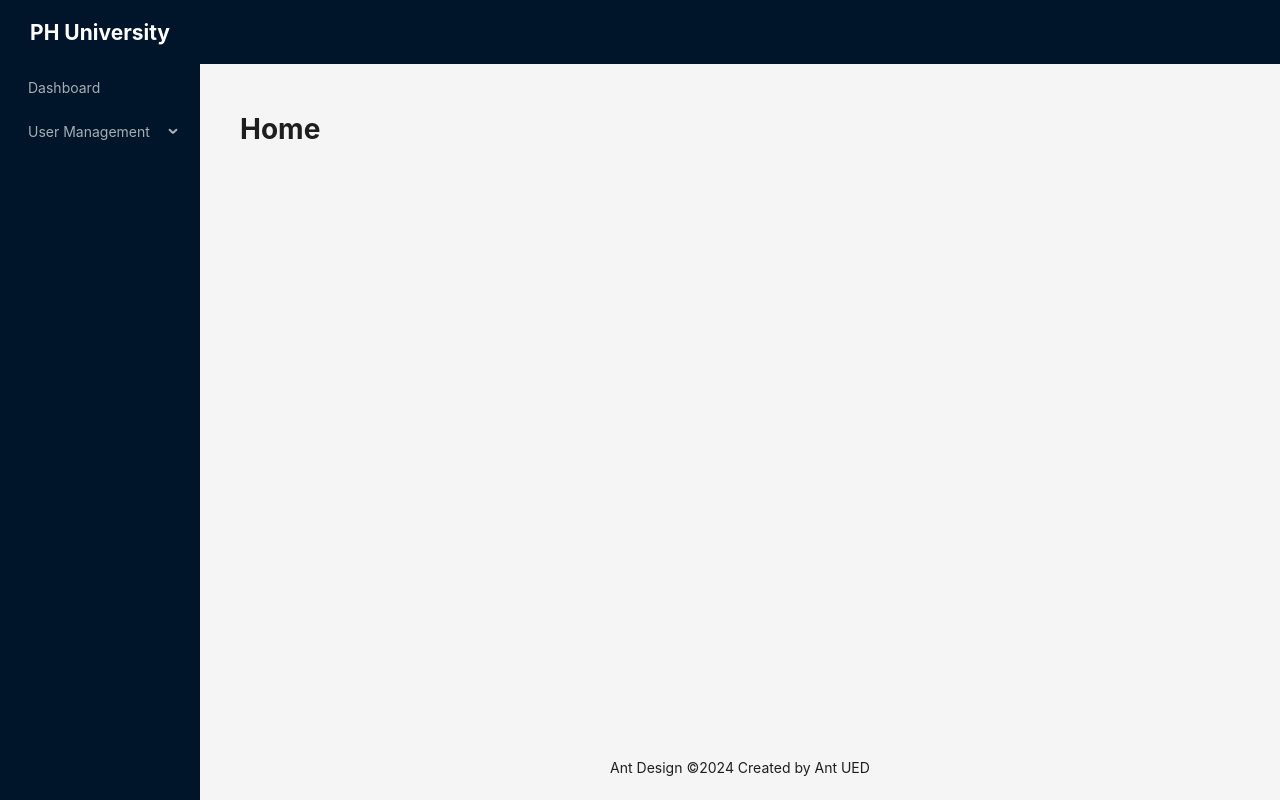
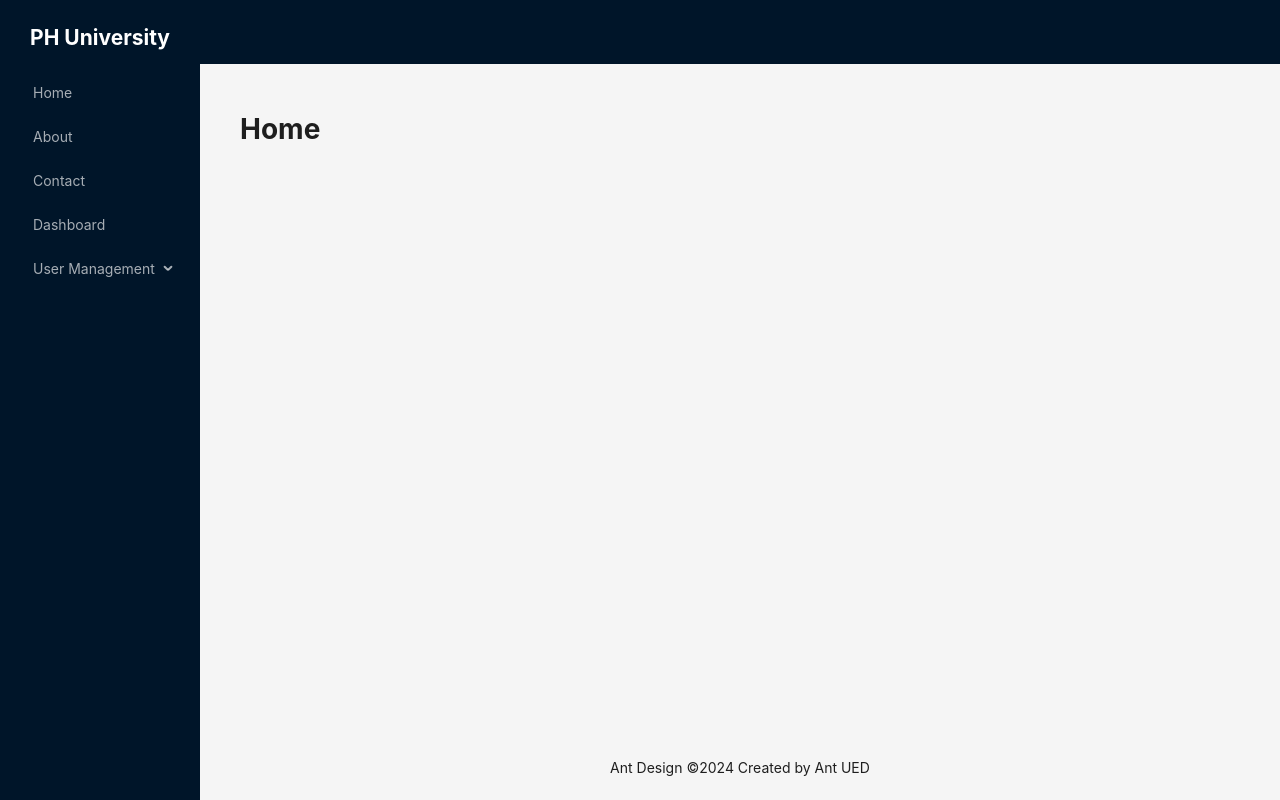
Before and after one commit to Robin0787/PH-University-Client, a React (Vite) app: page / in a window 1280 px wide. Built offline with nearby package versions, Linux system fonts and the light colour scheme.

Commit message:
'Updated'

```diff
--- a/src/components/layout/MainLayout.tsx
+++ b/src/components/layout/MainLayout.tsx
@@ -4,6 +4,18 @@ import { NavLink, Outlet } from "react-router-dom";
 const { Header, Content, Footer, Sider } = Layout;
 
 const items: MenuProps["items"] = [
+  {
+    key: "Home",
+    label: <NavLink to={"/"}>Home</NavLink>,
+  },
+  {
+    key: "About",
+    label: <NavLink to={"/about"}>About</NavLink>,
+  },
+  {
+    key: "Contact",
+    label: <NavLink to={"/contact"}>Contact</NavLink>,
+  },
   {
     key: "Dashboard",
     label: <NavLink to={"/admin/dashboard"}>Dashboard</NavLink>,
@@ -40,6 +52,7 @@ const MainLayout = () => {
         onCollapse={(collapsed, type) => {
           console.log(collapsed, type);
         }}
+        style={{ padding: "5px" }}
       >
         <div
           className="demo-logo-vertical"
--- a/src/routes/admin.routes.tsx
+++ b/src/routes/admin.routes.tsx
@@ -25,6 +25,7 @@ export const adminPaths = [
     element: <CreateStudent />,
   },
 ];
+
 export const adminPaths2 = [
   {
     name: "Dashboard",
```
